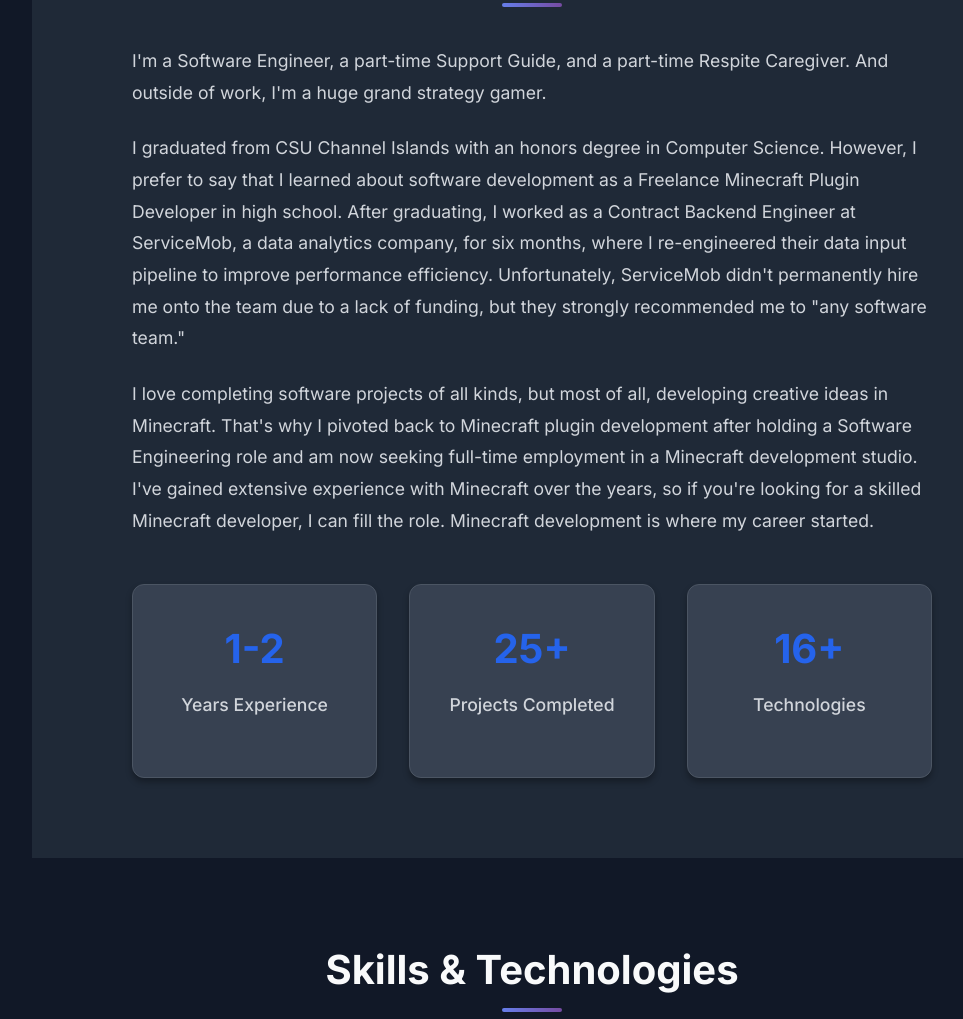
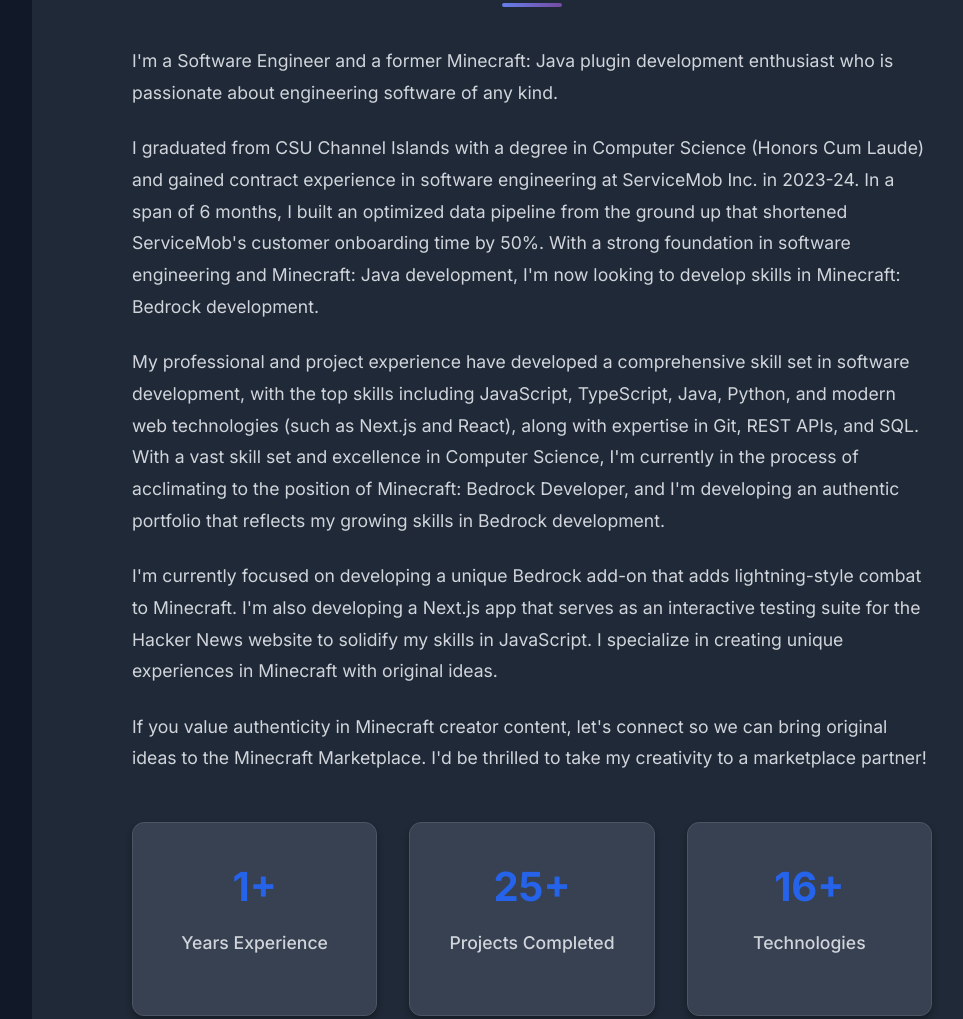
Before and after one commit to npweber/nw-portfolio, a plain HTML site: page index.html in a window 1280 px wide. Shown: the part 947-1966 px from the top of the page, without its empty margins (248-1211 px from the left). Drawn offline with Linux system fonts and the light colour scheme.

Commit message:
Updated About section

```diff
--- a/index.html
+++ b/index.html
@@ -90,26 +90,35 @@
             <div class="about-content">
                 <div class="about-text">
                     <p>
-                        I'm a Software Engineer, a part-time Support Guide, and a part-time Respite Caregiver. And outside
-                        of work, I'm a huge grand strategy gamer.
+                        I'm a Software Engineer and a former Minecraft: Java plugin development enthusiast who is passionate
+                        about engineering software of any kind.
                     </p>
                     <p>
-                        I graduated from CSU Channel Islands with an honors degree in Computer Science. However, I prefer to
-                        say that I learned about software development as a Freelance Minecraft Plugin Developer in high school.
-                        After graduating, I worked as a Contract Backend Engineer at ServiceMob, a data analytics company, for six months,
-                        where I re-engineered their data input pipeline to improve performance efficiency. Unfortunately, ServiceMob didn't
-                        permanently hire me onto the team due to a lack of funding, but they strongly recommended me to "any software team."
+                        I graduated from CSU Channel Islands with a degree in Computer Science (Honors Cum Laude) and gained
+                        contract experience in software engineering at ServiceMob Inc. in 2023-24. In a span of 6 months, I built an
+                        optimized data pipeline from the ground up that shortened ServiceMob's customer onboarding time by 50%. With
+                        a strong foundation in software engineering and Minecraft: Java development, I'm now looking to develop skills
+                        in Minecraft: Bedrock development.
                     </p>
                     <p>
-                        I love completing software projects of all kinds, but most of all, developing creative ideas in Minecraft. That's
-                        why I pivoted back to Minecraft plugin development after holding a Software Engineering role and am now seeking
-                        full-time employment in a Minecraft development studio. I've gained extensive experience with Minecraft over the
-                        years, so if you're looking for a skilled Minecraft developer, I can fill the role. Minecraft development is where
-                        my career started.
+                        My professional and project experience have developed a comprehensive skill set in software development, with
+                        the top skills including JavaScript, TypeScript, Java, Python, and modern web technologies (such as Next.js and
+                        React), along with expertise in Git, REST APIs, and SQL. With a vast skill set and excellence in Computer Science,
+                        I'm currently in the process of acclimating to the position of Minecraft: Bedrock Developer, and I'm developing an
+                        authentic portfolio that reflects my growing skills in Bedrock development.
+                    </p>
+                    <p>
+                        I'm currently focused on developing a unique Bedrock add-on that adds lightning-style combat to Minecraft. I'm also
+                        developing a Next.js app that serves as an interactive testing suite for the Hacker News website to solidify my
+                        skills in JavaScript. I specialize in creating unique experiences in Minecraft with original ideas.
+                    </p>
+                    <p>
+                        If you value authenticity in Minecraft creator content, let's connect so we can bring original ideas to the
+                        Minecraft Marketplace. I'd be thrilled to take my creativity to a marketplace partner!
                     </p>
                     <div class="about-stats">
                         <div class="stat">
-                            <h3>1-2</h3>
+                            <h3>1+</h3>
                             <p>Years Experience</p>
                         </div>
                         <div class="stat">
```
